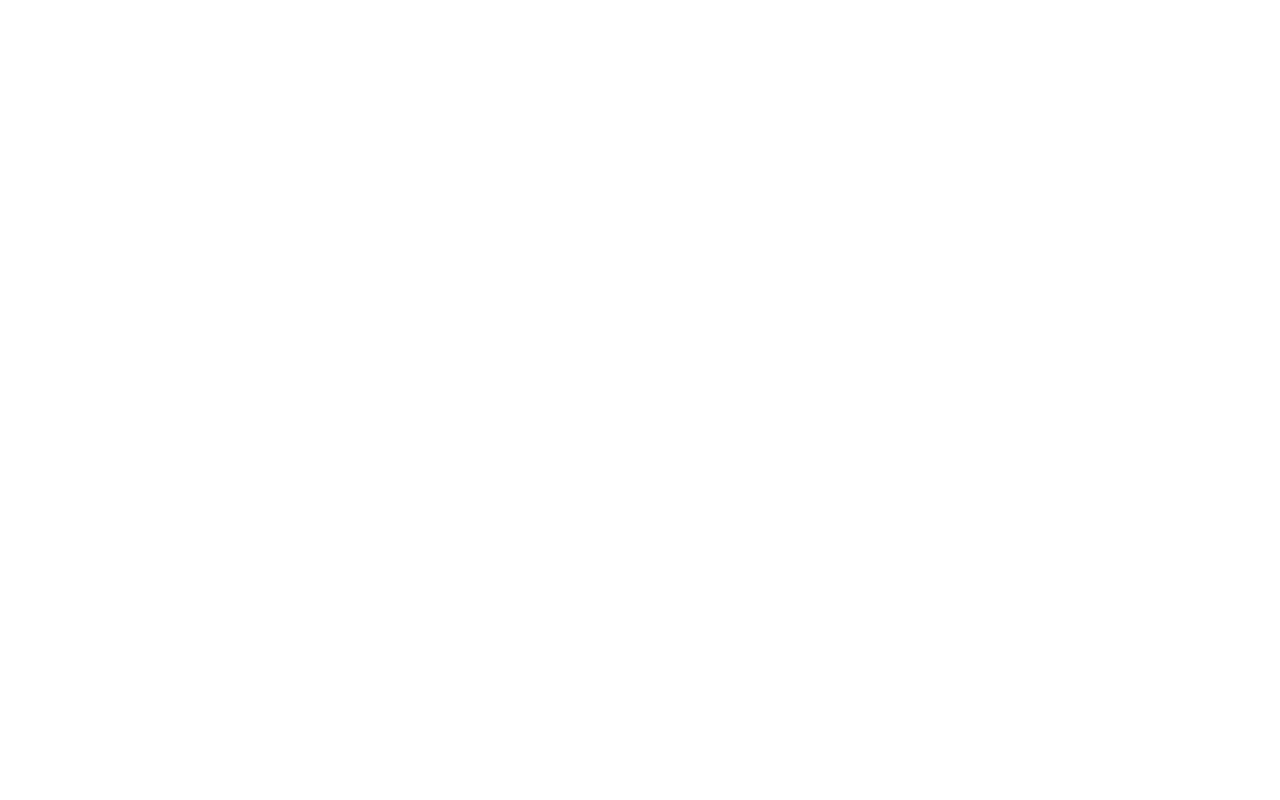
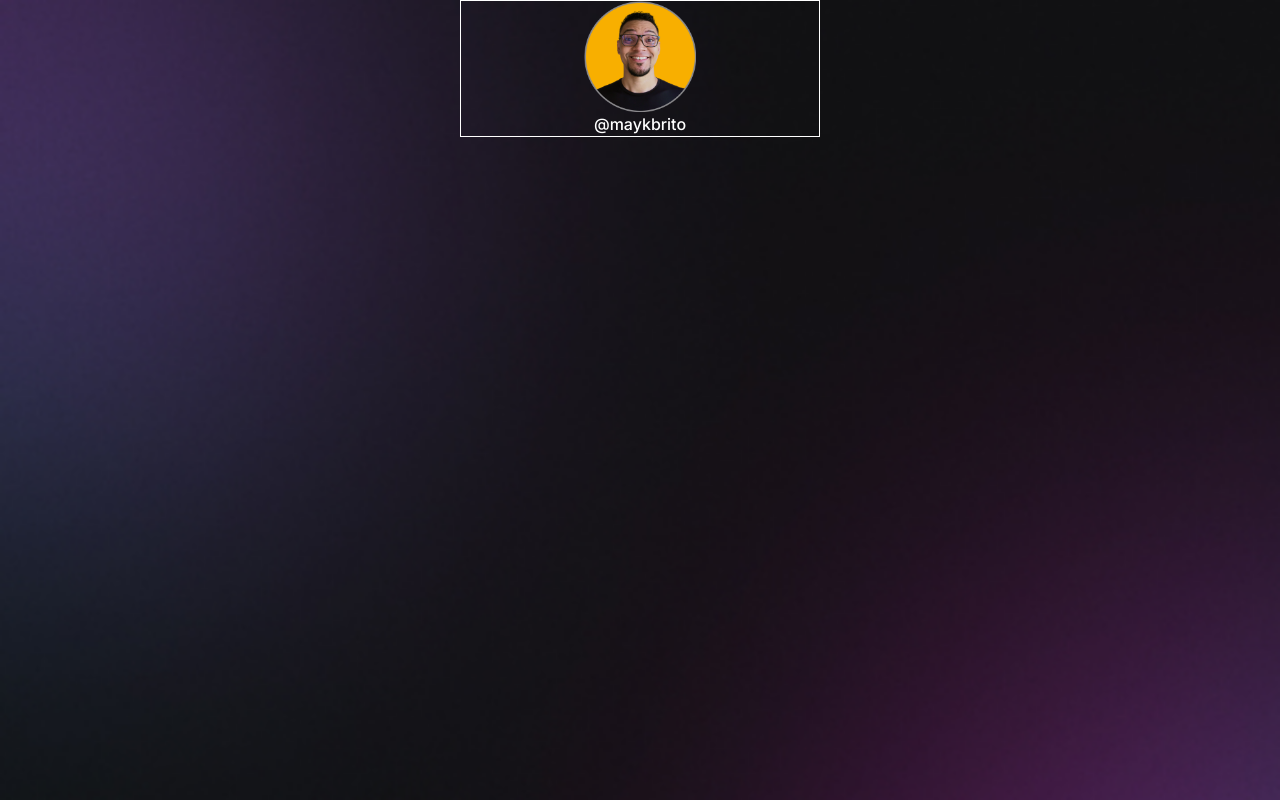
Before and after one commit to murilloressineti/discover-rocketseat, a plain HTML site: page projeto/index.html in a window 1280 px wide. Drawn offline with Linux system fonts and the light colour scheme.

Commit message:
Criação do projeto e elementos css

```diff
--- a/projeto/index.html
+++ b/projeto/index.html
@@ -1,11 +1,21 @@
 <!DOCTYPE html>
-<html lang="en">
-<head>
-  <meta charset="UTF-8">
-  <meta name="viewport" content="width=device-width, initial-scale=1.0">
-  <title>Document</title>
+<html lang="pt-br"> <!--Define a linguagem da página-->
+<head> <!--Configurações da página-->
+  <meta charset="UTF-8"> <!--Define os caracteres que serão usados na página-->
+  <meta name="viewport" content="width=device-width, initial-scale=1.0"> <!--Define que a viewport será adaptada conforme o dispositivo-->
+  <title>DevLinks</title>
+  <link rel="stylesheet" href="style.css">
+
+  <link rel="preconnect" href="https://fonts.googleapis.com">
+  <link rel="preconnect" href="https://fonts.gstatic.com" crossorigin>
+  <link href="https://fonts.googleapis.com/css2?family=Inter:wght@400;500&display=swap" rel="stylesheet">
 </head>
 <body>
-
+  <div id="container"> <!--Div é uma caixa genérica que não tem estilos que o navegador não aplica nela-->
+    <div id="profile">
+      <img src="assets/avatar.png" alt="Foto de Mayk Brito, usando camisa preta, barba e óculos. Fundo Amarelo">
+      <p>@maykbrito</p>
+    </div>
+  </div>
 </body>
 </html>
--- /dev/null
+++ b/projeto/style.css
@@ -0,0 +1,43 @@
+@charset "UTF-8";
+
+* {
+  margin: 0px;
+  padding: 0px;
+  box-sizing: border-box;
+}
+
+body * {
+  font-family: 'Inter', sans-serif;
+  color: white;
+}
+
+body {
+  /*background-image: url(assets/bg-mobile.jpg);
+  background-repeat: no-repeat;
+  background-position: top center;
+  background-size: cover;
+  */
+
+  background: url(assets/bg-mobile.jpg) no-repeat top center/cover;
+}
+
+#container {
+  width: 360px;
+  border: 1px solid white;
+  margin: auto; /*Funciona apenas para centralizar a largura. Não funciona com a alatura*/
+}
+
+#profile {
+  text-align: center;
+}
+
+#profile > img {
+  width: 112px;
+  display: block; /*Em elementos "inline" não conseguimos aplicar o margin: auto;*/
+  margin: auto;
+}
+
+#profile > p {
+  font-weight: 500;
+  line-height: 24px;
+}
```
Also changed, not shown: projeto/assets/avatar-light.png (added), projeto/assets/avatar.png (added), projeto/assets/bg-desktop-light.jpg (added), projeto/assets/bg-desktop.jpg (added), projeto/assets/bg-mobile-light.jpg (added), projeto/assets/bg-mobile.jpg (added), projeto/assets/moon-stars.svg (added), projeto/assets/sun.svg (added), 1 other file.
